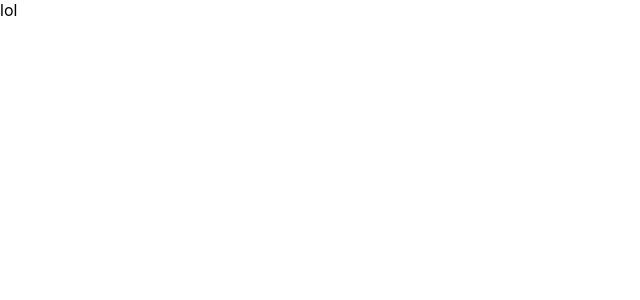
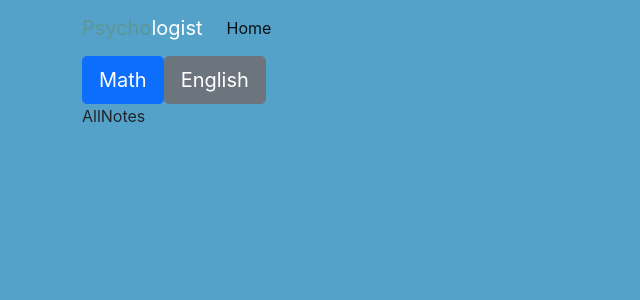
Before and after one commit to thecodermaniac/notes_sub, a React (Create React App) app: page /home in a window 1280 px wide. Shown: the top 300 px of the page, without its empty margins (0-640 px from the left). Built offline with nearby package versions, Linux system fonts and the light colour scheme.

Commit message:
router set up and added components

```diff
--- a/package.json
+++ b/package.json
@@ -11,6 +11,7 @@
     "@testing-library/user-event": "^13.5.0",
     "react": "^18.2.0",
     "react-dom": "^18.2.0",
+    "react-router-dom": "^5.3.3",
     "react-scripts": "5.0.1",
     "web-vitals": "^2.1.4"
   },
--- a/public/index.html
+++ b/public/index.html
@@ -15,6 +15,7 @@
       user's mobile device or desktop. See https://developers.google.com/web/fundamentals/web-app-manifest/
     -->
     <link rel="manifest" href="%PUBLIC_URL%/manifest.json" />
+    <link href="https://cdn.jsdelivr.net/npm/bootstrap@5.1.3/dist/css/bootstrap.min.css" rel="stylesheet" integrity="sha384-1BmE4kWBq78iYhFldvKuhfTAU6auU8tT94WrHftjDbrCEXSU1oBoqyl2QvZ6jIW3" crossorigin="anonymous">
     <!--
       Notice the use of %PUBLIC_URL% in the tags above.
       It will be replaced with the URL of the `public` folder during the build.
@@ -40,4 +41,5 @@
       To create a production bundle, use `npm run build` or `yarn build`.
     -->
   </body>
+  <script src="https://cdn.jsdelivr.net/npm/bootstrap@5.1.3/dist/js/bootstrap.bundle.min.js" integrity="sha384-ka7Sk0Gln4gmtz2MlQnikT1wXgYsOg+OMhuP+IlRH9sENBO0LRn5q+8nbTov4+1p" crossorigin="anonymous"></script>
 </html>
--- a/src/App.js
+++ b/src/App.js
@@ -1,10 +1,24 @@
 import React from "react";
-
+import './styles/App.css'
+import Navbar from "./components/Navbar";
+import SubjectList from "./components/SubjectList";
+import AllNotes from "./components/AllNotes";
+import {
+  BrowserRouter as Router,
+  Switch,
+  Route
+} from "react-router-dom";
 function App() {
   return (
-    <div>
-    lol
-    </div>
+    <Router>
+        <Navbar />
+        <Switch>
+        <Route exact path="/home">
+          <SubjectList/>
+            <AllNotes/>
+          </Route>
+        </Switch>
+      </Router>
   );
 }
 
--- /dev/null
+++ b/src/components/AllNotes.js
@@ -0,0 +1,9 @@
+import React from 'react'
+
+function AllNotes() {
+  return (
+    <div className='container'>AllNotes</div>
+  )
+}
+
+export default AllNotes
--- a/src/components/Navbar.js
+++ b/src/components/Navbar.js
@@ -0,0 +1,33 @@
+import React from 'react'
+import {
+  Link
+} from "react-router-dom";
+
+function Navbar() {
+  return (
+    <>
+      <nav className="navbar sticky-top navbar-expand-lg navbar-light fixed-top mask-custom shadow-0 ">
+        <div className="container">
+          <span className="navbar-brand">
+            <span style={{ color: "#5e9693" }}>Psycho</span>
+            <span style={{ color: "#fff" }}>logist</span>
+          </span>
+          <button class="navbar-toggler" type="button" data-bs-toggle="collapse" data-bs-target="#navbarSupportedContent" aria-controls="navbarSupportedContent" aria-expanded="false" aria-label="Toggle navigation">
+            <span class="navbar-toggler-icon"></span>
+          </button>
+          <div class="collapse navbar-collapse" id="navbarSupportedContent">
+            <ul class="navbar-nav me-auto mb-2 mb-lg-0">
+              <li class="nav-item">
+                <Link className='nav-link active' to='/home'>Home</Link>
+              </li>
+            </ul>
+          </div>
+        </div>
+      </nav>
+
+
+    </>
+  )
+}
+
+export default Navbar
--- /dev/null
+++ b/src/components/SubjectList.js
@@ -0,0 +1,14 @@
+import React from 'react'
+
+function SubjectList() {
+    return (
+        <>
+            <div className='container'>
+                <button type="button" class="btn btn-primary btn-lg">Math</button>
+                <button type="button" class="btn btn-secondary btn-lg">English</button>
+            </div>
+        </>
+    )
+}
+
+export default SubjectList
--- /dev/null
+++ b/src/styles/App.css
@@ -0,0 +1,3 @@
+body {
+    background-color: #54a2c9;
+  }
```
Also changed, not shown: 1 other file (tests, documents, lock files or other folders).
